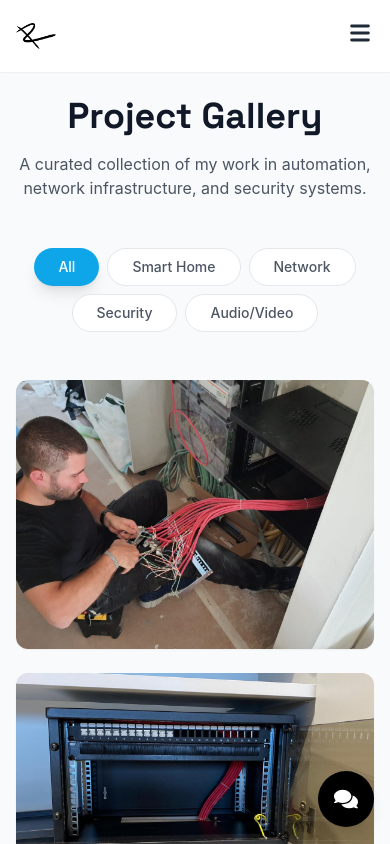
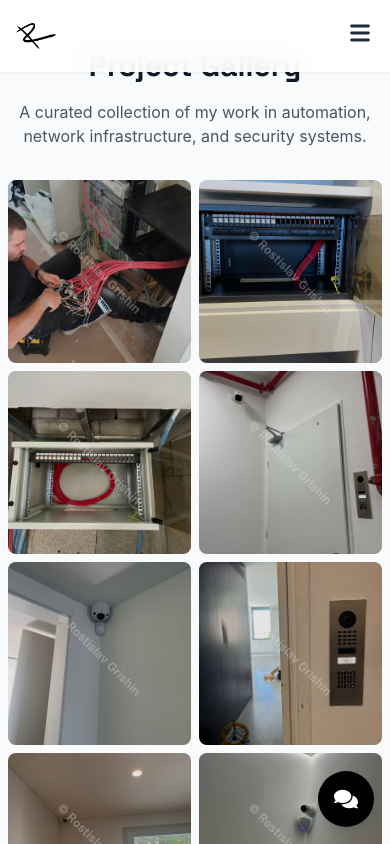
Before and after one commit to GrishinRostislav/rostman-site, a React (Create React App) app: page /portfolio-gallery in a window 390 px wide. Shown: the top 844 px of the page. Built offline with nearby package versions, Linux system fonts and the light colour scheme.

Commit message:
Perf: Simplify gallery grid, remove filters, add visual watermarking

```diff
--- a/src/components/PortfolioGallery.js
+++ b/src/components/PortfolioGallery.js
@@ -1,4 +1,4 @@
-import React, { useState, useEffect } from "react";
+import React, { useState } from "react";
 import { motion, AnimatePresence } from "framer-motion";
 import { FaTimes, FaChevronLeft, FaChevronRight } from "react-icons/fa";
 
@@ -29,39 +29,26 @@
     ...avImages.map(src => ({ src, category: "Audio/Video" })),
 ];
 
-const categories = ["All", "Smart Home", "Network", "Security", "Audio/Video"];
-
 const PortfolioGallery = () => {
-    const [selectedCategory, setSelectedCategory] = useState("All");
-    const [filteredImages, setFilteredImages] = useState(allImages);
     const [selectedImageIndex, setSelectedImageIndex] = useState(null);
-
-    // Filter Logic
-    useEffect(() => {
-        if (selectedCategory === "All") {
-            setFilteredImages(allImages);
-        } else {
-            setFilteredImages(allImages.filter(img => img.category === selectedCategory));
-        }
-    }, [selectedCategory]);
 
     // Modal Navigation
     const handlePrev = (e) => {
         e.stopPropagation();
-        setSelectedImageIndex((prev) => (prev > 0 ? prev - 1 : filteredImages.length - 1));
+        setSelectedImageIndex((prev) => (prev > 0 ? prev - 1 : allImages.length - 1));
     };
 
     const handleNext = (e) => {
         e.stopPropagation();
-        setSelectedImageIndex((prev) => (prev < filteredImages.length - 1 ? prev + 1 : 0));
+        setSelectedImageIndex((prev) => (prev < allImages.length - 1 ? prev + 1 : 0));
     };
 
     return (
-        <section className="min-h-screen bg-gray-50 py-24 px-4 sm:px-6">
+        <section className="min-h-screen bg-gray-50 py-12 px-2 sm:px-6 select-none" onContextMenu={(e) => e.preventDefault()}>
             <div className="max-w-7xl mx-auto">
                 {/* Header */}
-                <div className="text-center mb-12">
-                    <h1 className="text-4xl md:text-5xl font-bold text-gray-900 font-display mb-4">
+                <div className="text-center mb-8">
+                    <h1 className="text-3xl md:text-5xl font-bold text-gray-900 font-display mb-4">
                         Project Gallery
                     </h1>
                     <p className="text-gray-600 max-w-2xl mx-auto">
@@ -69,51 +56,31 @@
                     </p>
                 </div>
 
-                {/* Filter Tabs */}
-                <div className="flex flex-wrap justify-center gap-2 mb-12">
-                    {categories.map((cat) => (
-                        <button
-                            key={cat}
-                            onClick={() => setSelectedCategory(cat)}
-                            className={`px-6 py-2 rounded-full text-sm font-medium transition-all ${selectedCategory === cat
-                                    ? "bg-premium-accent text-white shadow-lg"
-                                    : "bg-white text-gray-600 hover:bg-gray-100 border border-gray-200"
-                                }`}
-                        >
-                            {cat}
-                        </button>
-                    ))}
-                </div>
-
-                {/* Masonry-style Grid */}
-                <motion.div layout className="grid grid-cols-1 sm:grid-cols-2 lg:grid-cols-3 xl:grid-cols-4 gap-6">
-                    <AnimatePresence>
-                        {filteredImages.map((img, index) => (
-                            <motion.div
-                                layout
-                                initial={{ opacity: 0, scale: 0.9 }}
-                                animate={{ opacity: 1, scale: 1 }}
-                                exit={{ opacity: 0, scale: 0.9 }}
-                                transition={{ duration: 0.3 }}
-                                key={img.src} // Use Src as key
-                                className="group relative cursor-pointer rounded-xl overflow-hidden shadow-sm hover:shadow-xl transition-shadow bg-white pb-[75%] sm:pb-0 sm:h-64"
+                {/* Simple Grid (No Layout Animation for Performance) */}
+                <div className="grid grid-cols-2 lg:grid-cols-3 xl:grid-cols-4 gap-2 sm:gap-6">
+                    {allImages.map((img, index) => (
+                        <div
+                            key={index}
+                            className="group relative cursor-pointer rounded-lg overflow-hidden bg-gray-200 aspect-square"
                             onClick={() => setSelectedImageIndex(index)}
                         >
                             <img
                                 src={img.src}
                                 alt={getTextFromFilename(img.src)}
-                                    className="absolute inset-0 w-full h-full object-cover transition-transform duration-500 group-hover:scale-110"
+                                className="absolute inset-0 w-full h-full object-cover transition-transform duration-500 group-hover:scale-105"
                                 loading="lazy"
                             />
-                                <div className="absolute inset-0 bg-black/50 opacity-0 group-hover:opacity-100 transition-opacity flex items-center justify-center">
-                                    <span className="text-white font-medium px-4 py-2 border border-white/30 rounded-full backdrop-blur-sm">
-                                        View Project
+                            {/* Watermark Overlay */}
+                            <div className="absolute inset-0 flex items-center justify-center opacity-30 pointer-events-none">
+                                <span className="text-white text-xs sm:text-sm font-bold rotate-45 select-none whitespace-nowrap">
+                                    © Rostislav Grishin
                                 </span>
                             </div>
-                            </motion.div>
+
+                            <div className="absolute inset-0 bg-black/10 group-hover:bg-black/20 transition-colors" />
+                        </div>
                     ))}
-                    </AnimatePresence>
-                </motion.div>
+                </div>
 
                 {/* Lightbox Modal */}
                 <AnimatePresence>
@@ -122,8 +89,8 @@
                             initial={{ opacity: 0 }}
                             animate={{ opacity: 1 }}
                             exit={{ opacity: 0 }}
-                            className="fixed inset-0 z-50 bg-black/95 flex items-center justify-center p-4"
-                            onClick={() => setSelectedImageIndex(null)} // Close on background click
+                            className="fixed inset-0 z-50 bg-black/95 flex items-center justify-center p-2 sm:p-4"
+                            onClick={() => setSelectedImageIndex(null)}
                         >
                             <button
                                 className="absolute top-4 right-4 text-white hover:text-gray-300 z-50 p-2"
@@ -133,33 +100,38 @@
                             </button>
 
                             <button
-                                className="absolute left-4 text-white hover:text-gray-300 p-2 hidden sm:block"
+                                className="absolute left-4 text-white hover:text-gray-300 p-2 hidden sm:block z-50"
                                 onClick={handlePrev}
                             >
                                 <FaChevronLeft size={40} />
                             </button>
 
-                            <div className="relative max-w-5xl max-h-[90vh] w-full" onClick={(e) => e.stopPropagation()}>
-                                <motion.img
-                                    key={selectedImageIndex}
-                                    initial={{ opacity: 0, x: 20 }}
-                                    animate={{ opacity: 1, x: 0 }}
-                                    src={filteredImages[selectedImageIndex].src}
+                            <div className="relative w-full max-h-[85vh] flex items-center justify-center" onClick={(e) => e.stopPropagation()}>
+                                {/* Watermark on Full Image */}
+                                <div className="relative">
+                                    <img
+                                        src={allImages[selectedImageIndex].src}
                                         alt="Gallery Preview"
-                                    className="w-full h-full max-h-[85vh] object-contain rounded-md"
+                                        className="max-w-full max-h-[80vh] object-contain rounded-md"
+                                        onContextMenu={(e) => e.preventDefault()}
                                     />
-                                <div className="mt-4 text-center">
-                                    <p className="text-white text-lg font-medium">
-                                        {filteredImages[selectedImageIndex].category} Project
-                                    </p>
-                                    <p className="text-gray-400 text-sm capitalize">
-                                        {getTextFromFilename(filteredImages[selectedImageIndex].src)}
+                                    <div className="absolute inset-0 flex items-center justify-center pointer-events-none opacity-40">
+                                        <p className="text-white/50 text-2xl sm:text-4xl font-bold rotate-[-12deg] select-none shadow-black drop-shadow-lg whitespace-nowrap">
+                                            © Rostislav Grishin
                                         </p>
                                     </div>
                                 </div>
+                            </div>
+
+                            {/* Caption */}
+                            <div className="absolute bottom-6 left-0 right-0 text-center pointer-events-none">
+                                <p className="text-white text-lg font-medium drop-shadow-md">
+                                    {allImages[selectedImageIndex].category}
+                                </p>
+                            </div>
 
                             <button
-                                className="absolute right-4 text-white hover:text-gray-300 p-2 hidden sm:block"
+                                className="absolute right-4 text-white hover:text-gray-300 p-2 hidden sm:block z-50"
                                 onClick={handleNext}
                             >
                                 <FaChevronRight size={40} />
```
Lines whose indentation alone changed are shown as unchanged.
